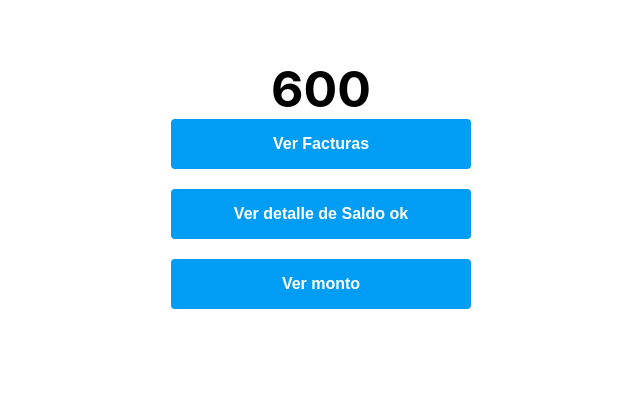
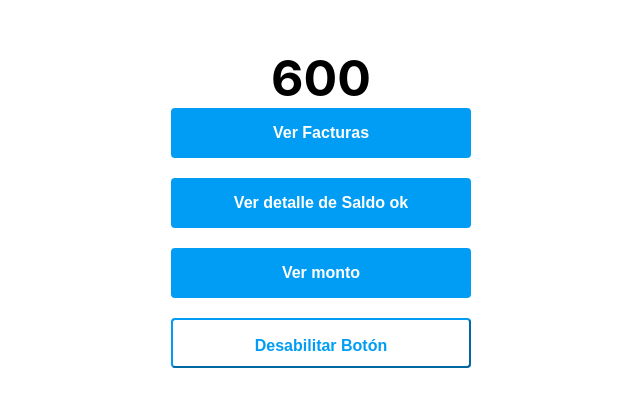
Before and after one commit to guadalavila/nextTest, a Next.js app: page /home in a window 1280 px wide. Shown: the part 182-588 px from the top of the page, without its empty margins (319-959 px from the left). Built offline with nearby package versions, Linux system fonts and the light colour scheme.

Commit message:
boton de prueba

```diff
--- a/pages/home/index.js
+++ b/pages/home/index.js
@@ -7,6 +7,7 @@ export default function Home() {
     const [isReactNativeWebView, setReactNativeWebView] = useState(true);
     const [value, setValue] = useState(600);
     const [edit, setEdit] = useState(false);
+    const [enabled, setEnabled] = useState(true);
 
     useEffect(() => {
         const onReceiveMessage = (nativeEvent) => {
@@ -55,6 +56,23 @@ export default function Home() {
             );
         }
     }, []);
+
+    const disableButton = () => {
+        if (window.ReactNativeWebView) {
+            setEnabled(!enabled);
+            window.ReactNativeWebView.postMessage(
+                JSON.stringify({
+                    type: "NavigationBar",
+                    data: {
+                        title: "Descubrí",
+                        buttonRight: true,
+                        buttonRightText: "Editar",
+                        disabledRightButton: enabled,
+                    },
+                }),
+            );
+        }
+    };
 
     function handleVerFacturas() {
         Router.push("/facturas");
@@ -134,7 +152,32 @@ export default function Home() {
                         Ver monto
                     </span>
                 </button>
-                <div className={styles.grid}></div>
+                <button
+                    style={{
+                        height: 50,
+                        marginBottom: 20,
+                        width: 300,
+                        borderRadius: 4,
+                        borderWidth: 2,
+                        background: "white",
+                        borderColor: "#019df4",
+                    }}
+                    onClick={() => disableButton()}
+                >
+                    <span
+                        style={{
+                            color: "#019df4",
+                            fontWeight: "bold",
+                            fontSize: 16,
+                        }}
+                    >
+                        {enabled ? (
+                            <p>Desabilitar Botón</p>
+                        ) : (
+                            <p>Habilitar Botón</p>
+                        )}
+                    </span>
+                </button>
             </main>
         </div>
     );
```
